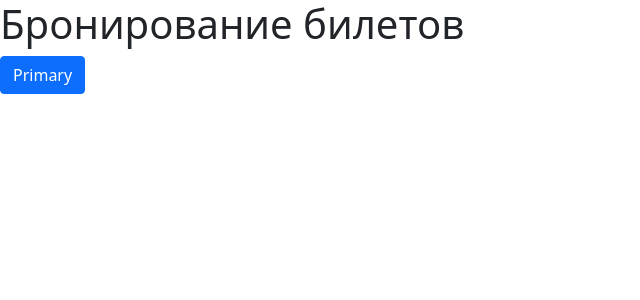
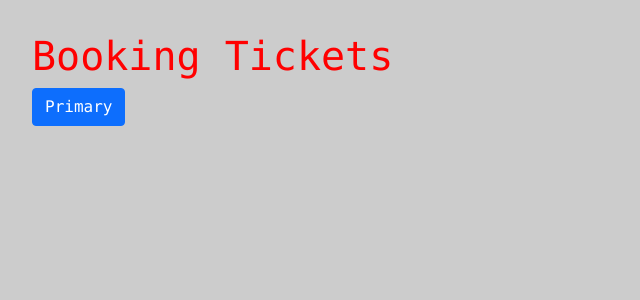
Before and after one commit to yaborodinov/Cinema-tickets, a React (Create React App) app: page / in a window 1280 px wide. Shown: the top 300 px of the page, without its empty margins (0-640 px from the left). Built offline with nearby package versions, Linux system fonts and the light colour scheme.

Commit message:
testing styled-components

```diff
--- a/src/App.js
+++ b/src/App.js
@@ -1,13 +1,29 @@
 import React from "react";
 import Button from 'react-bootstrap/Button';
+import styled from "styled-components";
 import './App.css';
+
+
+
+
+const AppWrapper = styled.div`
+width:100 %;
+min-height:100vh;
+padding:2rem;
+background:#ccc;
+`;
+
+const Title = styled.h1 `
+  color: ${props=>(props.red?"red":"blue")}
+`;
+
 
 function App() {
   return (
-    <div>
-      <h1>Бронирование билетов</h1>
+    < AppWrapper>
+      < Title red > Booking Tickets </Title>
       < Button variant="primary"> Primary </Button>
-    </div>
+    </AppWrapper>
   );
 }
 
--- a/src/index.js
+++ b/src/index.js
@@ -3,11 +3,28 @@ import ReactDOM from 'react-dom';
 import './index.css';
 import App from './App';
 
+import  {
+  createGlobalStyle
+} from "styled-components";
+
 import 'bootstrap/dist/css/bootstrap.min.css';
+
+
+
+const Global = createGlobalStyle`
+*{
+  margin:0;
+  padding:0;
+  box-sizing:border-box;
+  font-family:consolas;
+}
+`
 
 ReactDOM.render(
   <React.StrictMode>
-    <App />
+    <Global/>
+      <App/>
+
   </React.StrictMode>,
   document.getElementById('root')
 );
```
